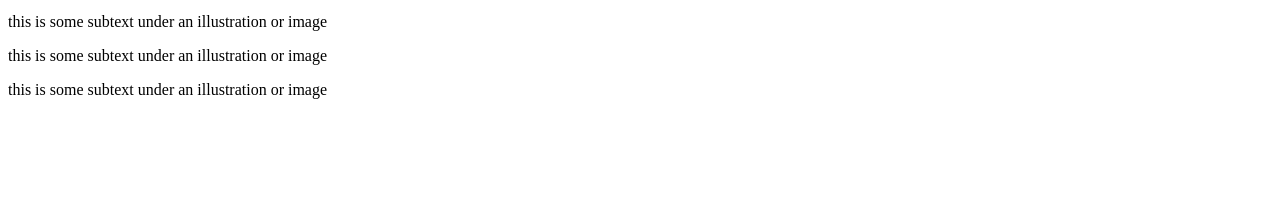
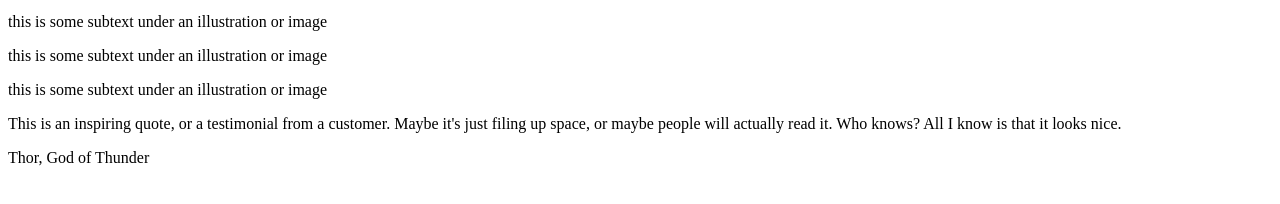
Before and after one commit to louis2201/landing-page, a plain HTML site: page index.html in a window 1280 px wide. Shown: the part 404-608 px from the top of the page. Drawn offline with Linux system fonts and the light colour scheme.

Commit message:
Section 3 - Content
input all content in section 3

```diff
--- a/index.html
+++ b/index.html
@@ -23,5 +23,8 @@
     <p>this is some subtext under an illustration or image</p>
     <p>this is some subtext under an illustration or image</p>
     <p>this is some subtext under an illustration or image</p>
+
+    <p>This is an inspiring quote, or a testimonial from a customer. Maybe it's just filing up space, or maybe people will actually read it. Who knows? All I know is that it looks nice.</p>
+    <p>Thor, God of Thunder</p>
 </body>
 </html>
```
